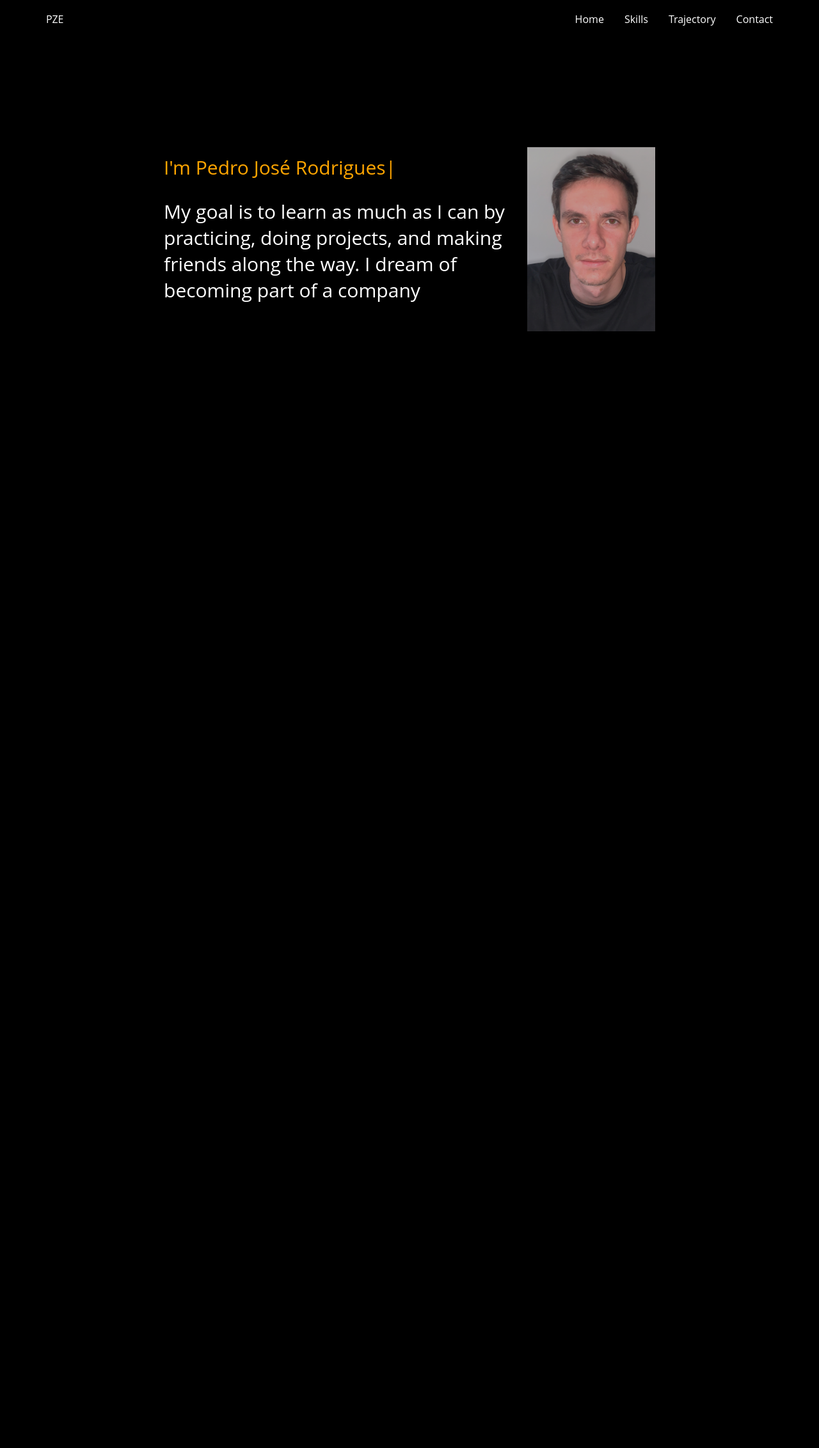
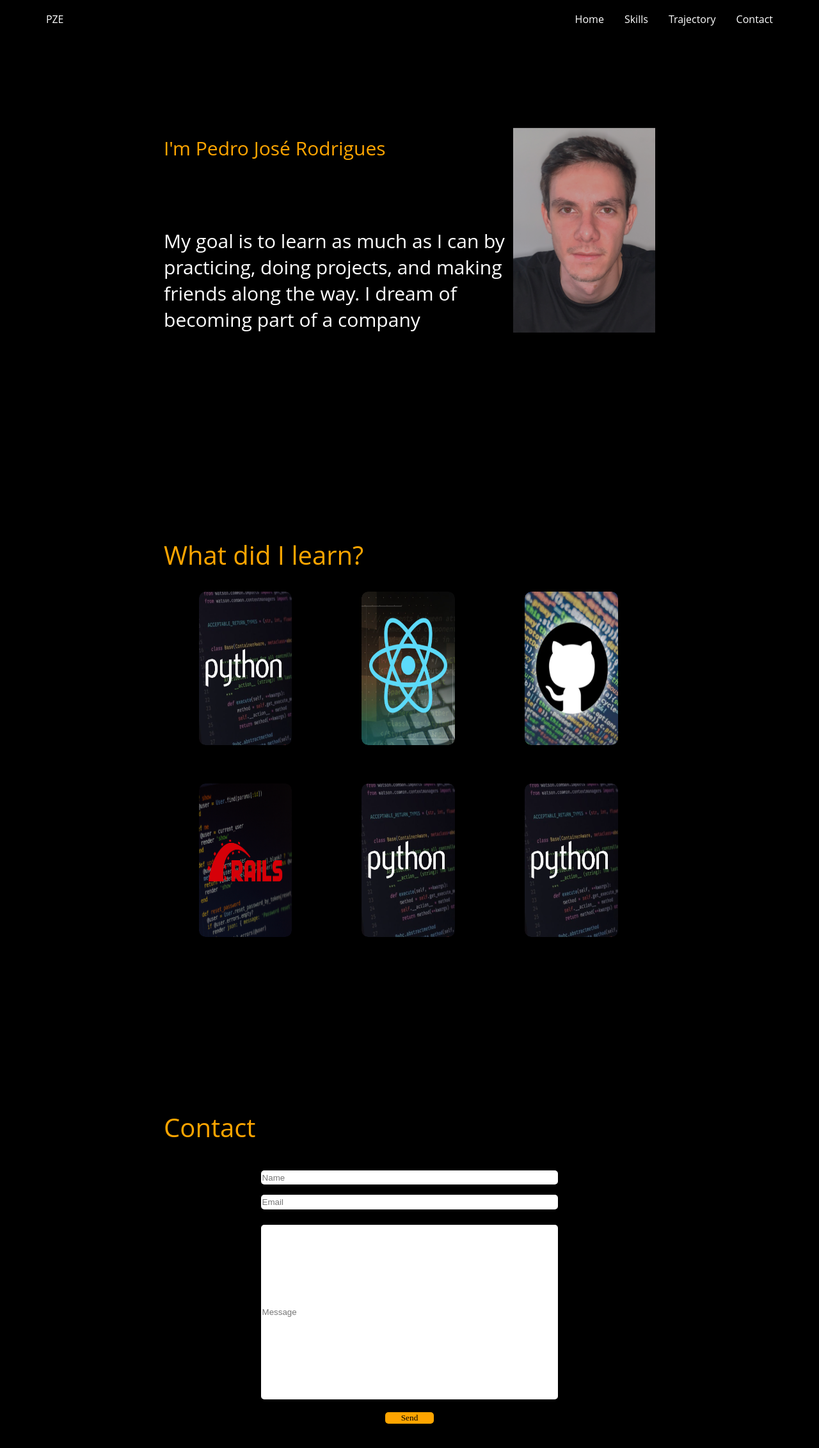
Before and after one commit to pjceva/portfolio, a React (Vite) app: page / in a window 1280 px wide. Shown: the top 2264 px of the page at 64% size. Before the commit the page ends 800 px from the top, so only its background shows below. Built offline with nearby package versions, Linux system fonts and the light colour scheme.

Commit message:
Almost done! Trying to figure out a better way to separate texts

```diff
--- a/src/App.tsx
+++ b/src/App.tsx
@@ -9,8 +9,8 @@ function App() {
     <>
       <GlobalStyle />
       <Home />
-      {/* <Skills /> */}
-      {/* <Contact /> */}
+      <Skills />
+      <Contact />
     </>
 
   )
--- a/src/components/Screen/styles.tsx
+++ b/src/components/Screen/styles.tsx
@@ -2,7 +2,7 @@ import styled from "styled-components";
 
 export const Screen = styled.section`
     display: flex;
-    height: 63.5vh;
+    min-height: 60vh;
     flex-direction: column;
     padding: 7.5rem 20%;
     justify-content: center;
--- a/src/pages/contact/styles.tsx
+++ b/src/pages/contact/styles.tsx
@@ -1,27 +1,27 @@
 import styled from "styled-components";
 
 export const Container = styled.section`
-    height: 95vh;
+    height: 56.5vh;
     background-color: black;
     display: flex;
     flex-direction: column;
     align-items: center;
-    /* background-color: white; */
+    /* background-color: gray; */
 
 `
 
 export const Name = styled.input`
     width: 60%;
-    height: 2.5vh;
-    margin-top: 10vh;
+    height: 3vh;
+    margin-top: 5vh;
     border: none;
     border-radius: 5px;
 `
 
 export const Email = styled.input`
     width: 60%;
-    margin-top: 5vh;
-    height: 2.5vh;
+    margin-top: 2vh;
+    height: 3vh;
     border: none;
     border-radius: 5px;
 
@@ -30,10 +30,9 @@ export const Email = styled.input`
 export const Message = styled.input`
     width: 60%;
     height: 40vh;
-    margin-top: 10vh;
+    margin-top: 3vh;
     border: none;
     border-radius: 5px;
-
 
 `
 
@@ -46,6 +45,6 @@ export const SendButton = styled.button`
     border: none;
     cursor: pointer;
     font-family: 'Ubuntu';
-
+    margin-bottom: 2vh;
 
 `
--- a/src/pages/home/home.tsx
+++ b/src/pages/home/home.tsx
@@ -9,10 +9,9 @@ export const Home = () => {
     return (
         <>
             <Navbar />
-            <Screen>
+            <Screen id="Home">
                 <Content>
-                    <div>
-                        <Title>
+                    <Title>
                             <span className="h1">
                             <TypeAnimation sequence={[
                                 "Welcome",
@@ -25,14 +24,12 @@ export const Home = () => {
                             repeat={0}
                             />
                             </span>
-                        </Title>
-
                         <span>My goal is to learn as much as I can
                               by practicing, doing projects,
                               and making friends along the way.
                               I dream of becoming part of a company
                         </span>
-                    </div>
+                    </Title>
                     <img src={PerfilImg} />
                 </Content>
             </Screen>
--- a/src/pages/home/styles.tsx
+++ b/src/pages/home/styles.tsx
@@ -2,19 +2,25 @@ import styled from "styled-components";
 
 export const Content = styled.section`
     max-width: 1200px;
+    height: 40vh;
     display: flex;
     flex-direction: row;
     justify-content: center;
     /* background-color: gray; */
 
     span {font-size: 30px;}
-    img {width: 25vh;}
+    img {height: 40vh;}
     @media (max-width: 1086px) {
         img{
             display: none;
         }
     }
-    @media (max-width: 825px) {
+    @media (max-width: 640px) {
+        span{
+            font-size: 25px;
+        }
+    }
+    @media (max-width: 400px) {
         span{
             font-size: 20px;
         }
@@ -23,9 +29,9 @@ export const Content = styled.section`
 `
 
 export const Title = styled.div`
-    width: 100%;
-    height: 80px;
-    /* background-color: white; */
+    display: flex;
+    flex-direction: column;
+    justify-content: space-between;
 
 `
 
--- a/src/styles/global.tsx
+++ b/src/styles/global.tsx
@@ -22,9 +22,14 @@ export const GlobalStyle = createGlobalStyle`
             background: rgba(255, 255, 255, 0.35);
             border-radius: 10px;
         }
-        @media (max-width: 825px) {
+        @media (max-width: 640px) {
             .h1{
-                font-size: 30px;
+                font-size: 35px;
+            }
+        }
+        @media (max-width: 400px) {
+            .h1{
+                font-size: 22px;
             }
         }
     }
```
